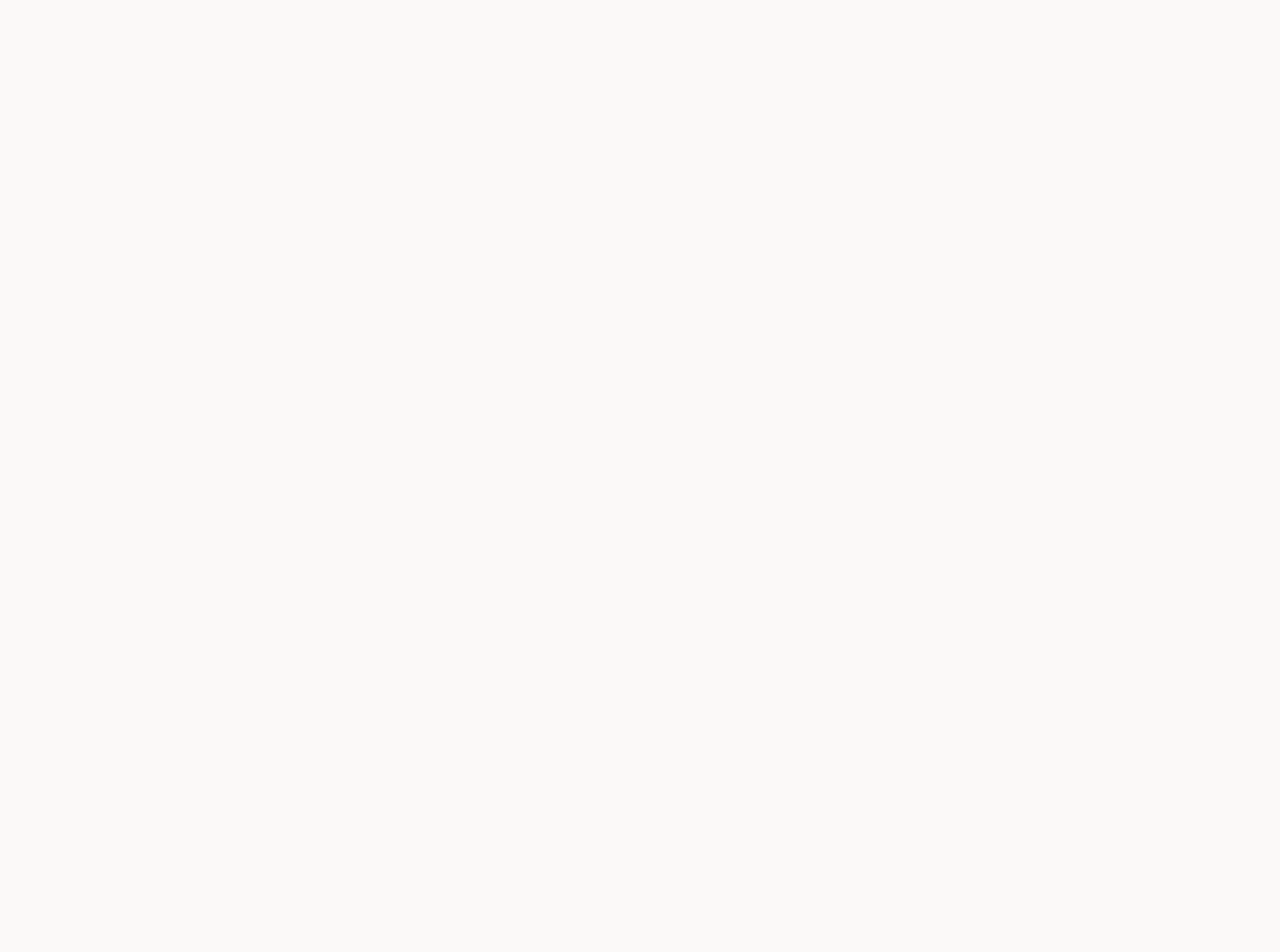
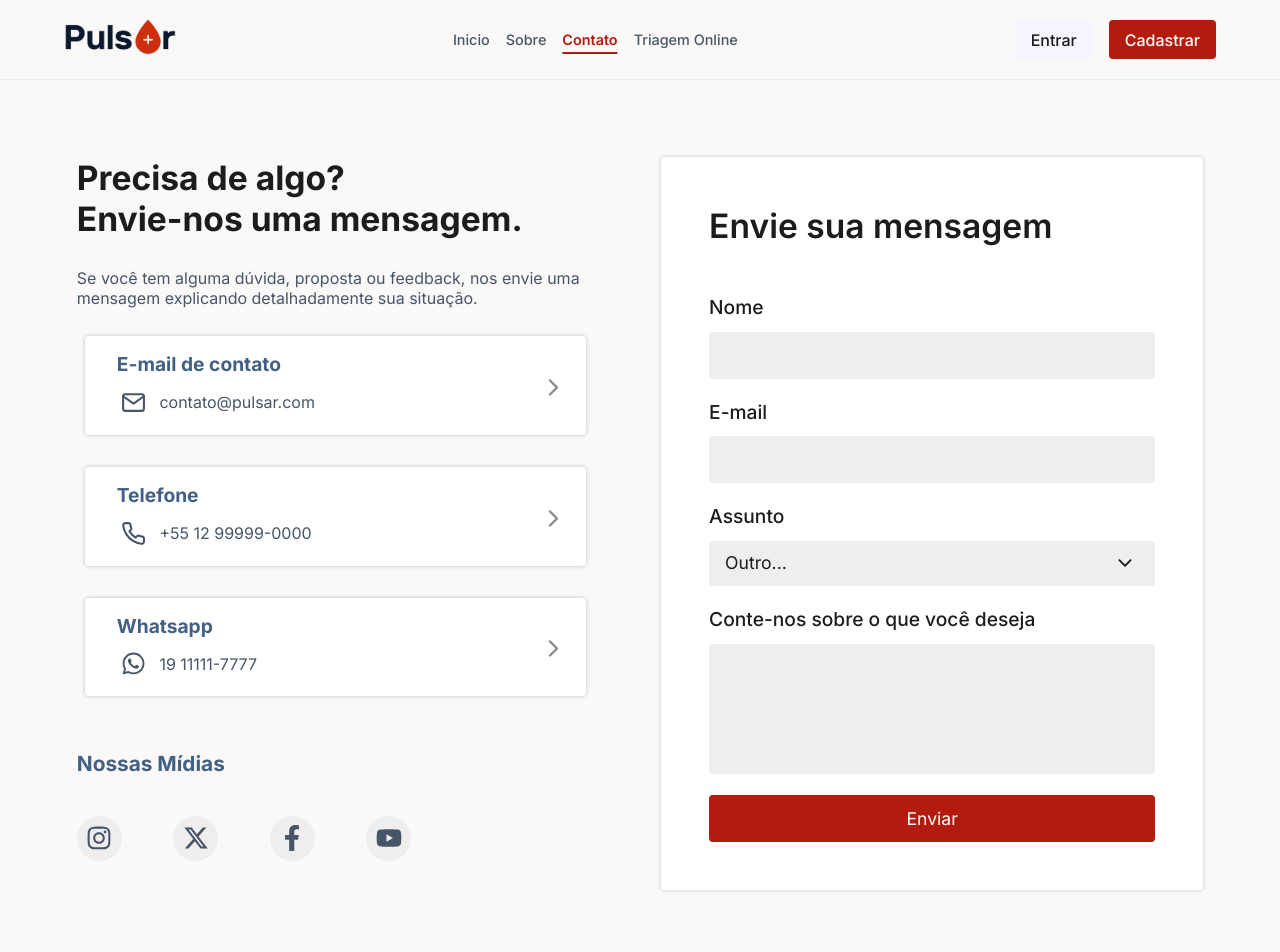
Before and after one commit to databloodHealth/Pulsar, a React (Vite) app in the folder Front/: page /contato in a window 1280 px wide. Before the commit this address had no page. Shown: the top 952 px of the page. Before the commit the page ends 800 px from the top, so only its background shows below. Built offline with nearby package versions, Linux system fonts and the light colour scheme.

Commit message:
feat: create contact page and fix some style details

```diff
--- /dev/null
+++ b/Front/src/components/ui/MeiosContato/index.jsx
@@ -0,0 +1,16 @@
+import style from './style.module.css'
+import { IoIosArrowDown } from "react-icons/io";
+export default function MeioDeContato({meio, icone, desc}) {
+    return(
+    <>
+        <div className={style.meioContato}>
+            <h1>{meio}</h1>
+            <div>
+                <span>{icone}</span>
+                <p>{desc}</p>
+            </div>
+        <IoIosArrowDown className={style.rightArrow} color='#8b8b8b' size={25}/>
+        </div>
+    </>
+    )
+}
--- /dev/null
+++ b/Front/src/components/ui/MeiosContato/style.module.css
@@ -0,0 +1,53 @@
+.meioContato {
+    width: 100%;
+    padding: 1rem 2rem;
+    background: #fff;
+    border-radius: 4px;
+    box-shadow: 0 0 4px 0 #0000003a;
+    position: relative;
+    display: flex;
+    flex-direction: column;
+    gap: .6rem;
+    cursor: pointer;
+    transition: box-shadow .2s;
+}
+
+.meioContato:hover {
+    box-shadow: 0 0 4px 0 var(--azul-400);
+}
+
+.meioContato:hover .rightArrow {
+    transform: rotate(90deg);
+}
+
+.meioContato h1 {
+    color: var(--azul-400);
+    font-size: 1.2rem;
+}
+
+.meioContato p {
+    color: var(--cinza-900);
+}
+
+.meioContato span {
+    display: flex;
+    align-items: center;
+    justify-content: center;
+    color: var(--cinza-900);
+    border-radius: 4px;
+    padding: .25rem;
+}
+
+.meioContato>div {
+    display: flex;
+    gap: .6rem;
+    align-items: center;
+}
+
+.meioContato .rightArrow {
+    right: 20px;
+    bottom: 35px;
+    position: absolute;
+    transition: transform .1s;
+    rotate: -90deg;
+}
--- /dev/null
+++ b/Front/src/pages/Landing/Contato.jsx
@@ -0,0 +1,101 @@
+import style from '@/styles/contato.module.css'
+import FooterLanding from '@/components/ui/LandingPage/FooterLanding'
+import MeioDeContato from '@/components/ui/MeiosContato'
+import { FaWhatsapp, FaInstagram, FaFacebookF, FaYoutube } from "react-icons/fa";
+import { FaXTwitter } from "react-icons/fa6";
+import { FiPhone, FiMail } from "react-icons/fi";
+import Header from '@/components/ui/LandingPage/Header';
+import { IoIosArrowDown } from "react-icons/io";
+
+
+export default function Contato() {
+    return (
+        <>
+            <Header />
+            <main className={style.contatoMain}>
+
+                <section className={style.meiosContatoContainer}>
+
+                    <div className={style.title}>
+                        <h1>Precisa de algo?</h1>
+                        <h1>Envie-nos uma mensagem.</h1>
+                    </div>
+
+                    <p>
+                        Se você tem alguma dúvida, proposta ou feedback, nos envie uma mensagem explicando
+                        detalhadamente sua situação.
+                    </p>
+
+                    <div className={style.meioWrapper}>
+                        <MeioDeContato
+                            meio={"E-mail de contato"}
+                            icone={<FiMail size={25} />}
+                            desc={"contato@pulsar.com"}
+                        />
+
+                        <MeioDeContato
+                            meio={"Telefone"}
+                            icone={<FiPhone size={25} />}
+                            desc={"+55 12 99999-0000"}
+                        />
+
+                        <MeioDeContato
+                            meio={"Whatsapp"}
+                            icone={<FaWhatsapp size={25} />}
+                            desc={"19 11111-7777"}
+                        />
+                    </div>
+
+                    <div className={style.midiasSociais}>
+                        <h2>Nossas Mídias</h2>
+                        <div>
+                            <span><FaInstagram size={26} /></span>
+                            <span><FaXTwitter size={26} /></span>
+                            <span><FaFacebookF size={26} /></span>
+                            <span><FaYoutube size={26} /></span>
+                        </div>
+                    </div>
+                </section>
+
+                <div className={style.mensagemContainer}>
+                    <h1>Envie sua mensagem</h1>
+
+                    <form action="">
+
+                        <div className={style.inputContainer}>
+                            <label htmlFor="nome">Nome</label>
+                            <input type="text" name='nome' id={style.nome}/>
+                        </div>
+
+                        <div className={style.inputContainer}>
+                            <label htmlFor="email">E-mail</label>
+                            <input type="email" name='email' id={style.email}/>
+                        </div>
+
+                        <div className={style.inputContainer}>
+                            <label htmlFor="assunto">Assunto</label>
+                            <select name="assunto" id={style.assunto}>
+                                <option value="outro">Outro...</option>
+                                <option value="">a</option>
+                                <option value="">b</option>
+                                <option value="">c</option>
+                            </select>
+                            <IoIosArrowDown className={style.selectArrow} size={20}/>
+                        </div>
+
+                        <div className={style.inputContainer}>
+                            <label htmlFor="mensagem">Conte-nos sobre o que você deseja</label>
+                            <textarea name='mensagem' id={style.mensagem} rows={5}/>
+                        </div>
+
+                        <button id={style.sendButton}>
+                            Enviar
+                        </button>
+                    </form>
+
+                </div>
+            </main>
+            <FooterLanding />
+        </>
+    )
+}
--- a/Front/src/pages/Landing/home.jsx
+++ b/Front/src/pages/Landing/home.jsx
@@ -145,14 +145,14 @@ export default function Home() {
               </tr>
             </thead>
             <tbody>
-              <tr><td>A+</td><td>A+ / AB+</td><td>A+ / A- / O+ / O-</td></tr>
-              <tr><td>A-</td><td>A+ / A- / AB+ / AB-</td><td>A- / O-</td></tr>
-              <tr><td>B+</td><td>B+ / AB+</td><td>B+ / B- / O+ / O-</td></tr>
-              <tr><td>B-</td><td>B+ / B- / AB+ / AB-</td><td>B- / O-</td></tr>
-              <tr><td>AB+</td><td>AB+</td><td>Todos os tipos</td></tr>
-              <tr><td>AB-</td><td>AB+ / AB-</td><td>A- / B- / AB- / O-</td></tr>
-              <tr><td>O+</td><td>A+ / B+ / AB+ / O+</td><td>O+ / O-</td></tr>
-              <tr><td>O-</td><td>Todos os tipos</td><td>O-</td></tr>
+              <tr className={style.lineTable}><td>A+</td><td>A+ / AB+</td><td>A+ / A- / O+ / O-</td></tr>
+              <tr className={style.lineTable}><td>A-</td><td>A+ / A- / AB+ / AB-</td><td>A- / O-</td></tr>
+              <tr className={style.lineTable}><td>B+</td><td>B+ / AB+</td><td>B+ / B- / O+ / O-</td></tr>
+              <tr className={style.lineTable}><td>B-</td><td>B+ / B- / AB+ / AB-</td><td>B- / O-</td></tr>
+              <tr className={style.lineTable}><td>AB+</td><td>AB+</td><td>Todos os tipos</td></tr>
+              <tr className={style.lineTable}><td>AB-</td><td>AB+ / AB-</td><td>A- / B- / AB- / O-</td></tr>
+              <tr className={style.lineTable}><td>O+</td><td>A+ / B+ / AB+ / O+</td><td>O+ / O-</td></tr>
+              <tr className={style.lineTable}><td>O-</td><td>Todos os tipos</td><td>O-</td></tr>
             </tbody>
           </table>
 
--- a/Front/src/routes/index.jsx
+++ b/Front/src/routes/index.jsx
@@ -10,6 +10,7 @@ import Historico from "@/pages/System/Historico";
 import Notificacoes from "@/pages/System/Notificacoes";
 import AdminDashboard from "@/pages/System/Admin/AdminDashboard";
 import EstoqueAdmin from "@/pages/System/Admin/Estoque";
+import Contato from "@/pages/Landing/Contato";
 
 function AppRoutes() {
   return (
@@ -24,6 +25,7 @@ function AppRoutes() {
       <Route path="/notificacoes" element={<Notificacoes />} />
       <Route path="/admin/adminDashboard" element={<AdminDashboard />} />
       <Route path="/admin/estoque" element={<EstoqueAdmin/>}/>
+      <Route path="/contato" element={<Contato/>}/>
     </Routes>
   );
 }
--- a/Front/src/styles/System/dashboard.module.css
+++ b/Front/src/styles/System/dashboard.module.css
@@ -207,13 +207,21 @@
 }
 
 .tableTopButton a {
-  font-size: 1.2rem;
+  font-size: 1rem;
   cursor: pointer;
   color: var(--cinza-azulado, #416084);
   display: flex;
   align-items: center;
   gap: 0.5rem;
   text-decoration: none;
+}
+
+.lineTable{
+  background-color: #fff;
+}
+
+.lineTable:hover{
+  background-color: var(--cinza-fundo);
 }
 
 .donateTable table {
--- /dev/null
+++ b/Front/src/styles/contato.module.css
@@ -0,0 +1,155 @@
+.contatoMain {
+    display: flex;
+    width: 100%;
+    padding: 6%;
+    gap: 6%;
+}
+
+.meiosContatoContainer {
+    display: flex;
+    flex-direction: column;
+    gap: 1.8rem;
+}
+
+.meiosContatoContainer .title h1 {
+    color: var(--cinza-800);
+    font-size: 2.1rem;
+}
+
+.meiosContatoContainer>p {
+    color: var(--cinza-900);
+    font-size: 1rem;
+}
+
+.meioWrapper {
+    display: flex;
+    flex-direction: column;
+    gap: 2rem;
+    align-items: center;
+    padding: 0 .5rem;
+}
+
+.midiasSociais {
+    margin-top: 1.6rem;
+    display: flex;
+    flex-direction: column;
+    gap: 2.5rem;
+}
+
+.midiasSociais>h2 {
+    color: var(--azul-400);
+    font-size: 1.3rem;
+}
+
+.midiasSociais>div {
+    display: flex;
+    gap: 3.2rem;
+}
+
+.midiasSociais span {
+    display: flex;
+    display: flex;
+    align-items: center;
+    justify-content: center;
+    color: var(--cinza-900);
+    background-color: var(--cinza-300);
+    border-radius: 50%;
+    padding: .6rem;
+    cursor: pointer;
+    transition: background-color .3s;
+}
+
+.midiasSociais span:hover {
+    background-color: var(--cinza-400);
+}
+
+.mensagemContainer {
+    padding: 3rem;
+    width: 55rem;
+    box-shadow: 0 0 4px 0 #00000034;
+    border-radius: 4px;
+    background-color: #fff;
+    display: flex;
+    flex-direction: column;
+    gap: 3.1rem;
+}
+
+.mensagemContainer>h1 {
+    font-size: 2.1rem;
+    font-weight: 600;
+    color: var(--cinza-800);
+}
+
+.mensagemContainer>form {
+    display: flex;
+    flex-direction: column;
+    width: 100%;
+    gap: 1.3rem;
+}
+
+.mensagemContainer>form .inputContainer {
+    width: 100%;
+    display: flex;
+    flex-direction: column;
+    gap: .8rem;
+    position: relative;
+}
+
+.mensagemContainer>form .inputContainer .selectArrow {
+    position: absolute;
+    right: 20px;
+    bottom: 13px;
+    color: var(--cinza-800);
+}
+
+.mensagemContainer>form .inputContainer label {
+    font-size: 1.2rem;
+    font-weight: 500;
+    color: var(--cinza-800);
+}
+
+.mensagemContainer>form .inputContainer input,
+select,
+textarea {
+    font-size: 1.1rem;
+    border: 0;
+    outline: 0;
+    padding: .8rem 1rem;
+    color: var(--cinza-800);
+    background-color: var(--cinza-300);
+    border-radius: 4px;
+    transition: background-color .2s;
+}
+
+.mensagemContainer>form .inputContainer input:hover,
+select:hover,
+textarea:hover {
+    background-color: var(--cinza-400);
+}
+
+.mensagemContainer>form .inputContainer select {
+    cursor: pointer;
+}
+
+.mensagemContainer>form .inputContainer:focus-within .selectArrow {
+    transform: rotate(180deg);
+}
+
+.mensagemContainer>form .inputContainer textarea {
+    resize: none;
+}
+
+.mensagemContainer>form #sendButton {
+    border: 0;
+    background-color: var(--vermelho-500);
+    padding: .8rem;
+    font-size: 1.1rem;
+    color: white;
+    transition: background-color .3s;
+    cursor: pointer;
+    border-radius: 4px;
+}
+
+.mensagemContainer>form #sendButton:hover{
+    background-color: var(--vermelho-hover);
+}
--- a/Front/src/styles/home.module.css
+++ b/Front/src/styles/home.module.css
@@ -394,6 +394,12 @@ table {
     color: var(--branco);
   }
 
+  .lineTable{
+    background-color: #fff;
+  }
+
+
+
   thead th {
     text-align: left;
     padding: 14px 20px;
@@ -410,8 +416,8 @@ table {
     cursor: pointer;
   }
 
-  tbody tr:hover{
-    background-color: var(--cinza-tabela-hover);
+  .lineTable:hover{
+    background-color: var(--cinza-fundo);
   }
 
   tbody tr:last-child {
```
Also changed, not shown: Front/src/pages/System/Dashboard.jsx (+6 -6 lines).
